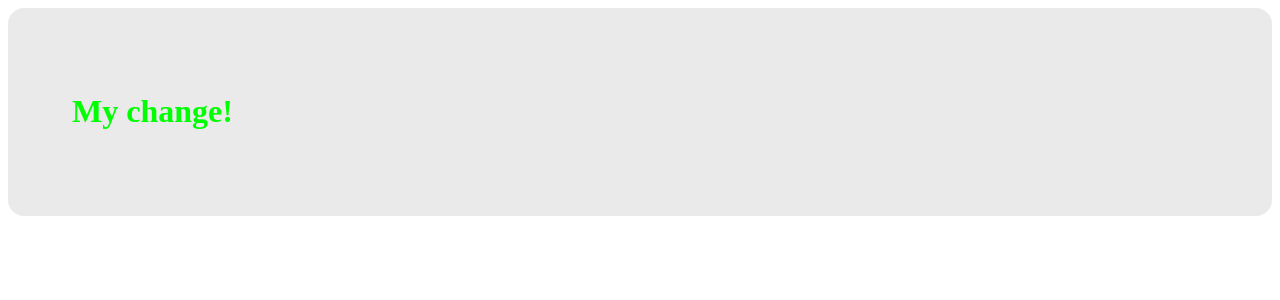
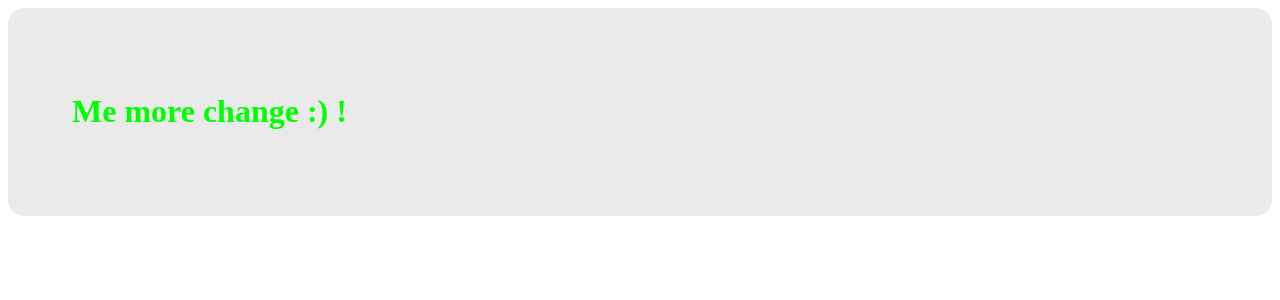
Before and after one commit to christianalfoni/new-git-flow, a React (Create React App) app: page / in a window 1280 px wide. Shown: the top 300 px of the page. Built offline with nearby package versions, Linux system fonts and the light colour scheme.

Commit message:
initial commit

```diff
--- a/src/App.js
+++ b/src/App.js
@@ -4,7 +4,7 @@ import "./styles.css";
 export default function App() {
   return (
     <div className="App">
-      <h1>My change!</h1>
+      <h1>Me more change :) !</h1>
     </div>
   );
 }
```
